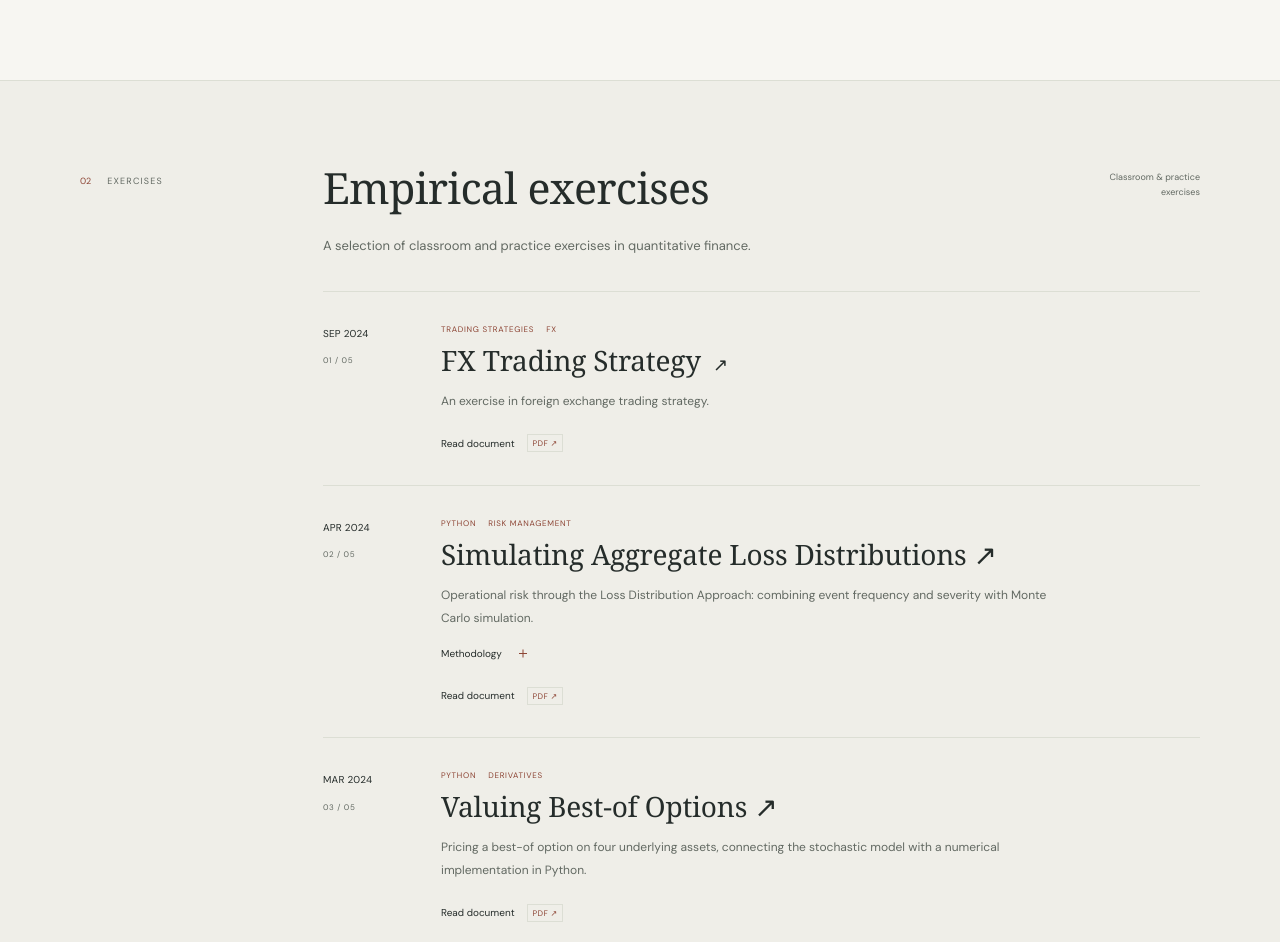
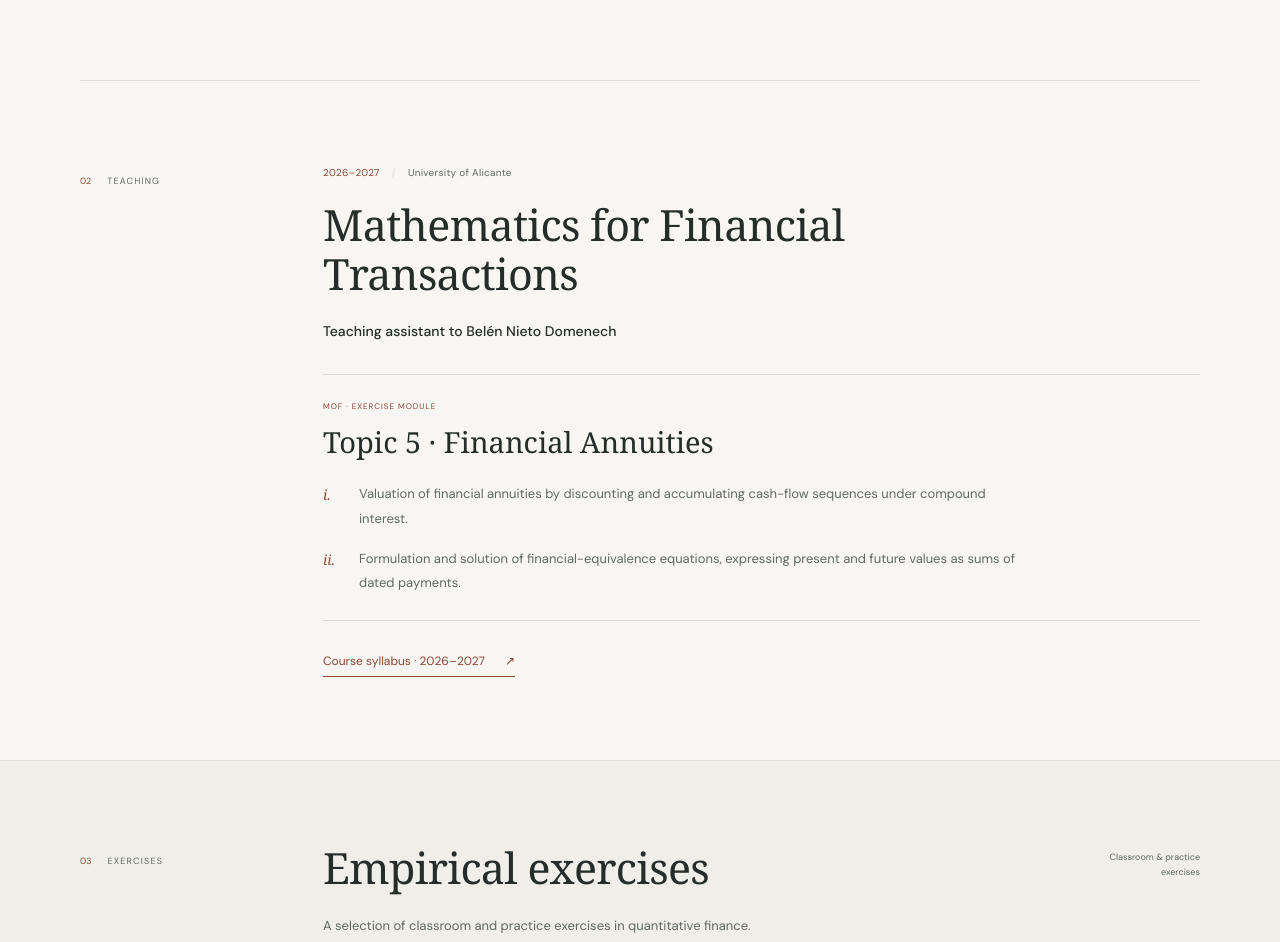
Before and after one commit to Pabloesparciacasado/website, a plain HTML site: page index.html in a window 1280 px wide. Shown: the part 1214-2156 px from the top of the page. Drawn offline with Linux system fonts and the light colour scheme; a web font is replaced by a local one.

Commit message:
Add bilingual MOF teaching section: index.html

```diff
--- a/index.html
+++ b/index.html
@@ -20,6 +20,7 @@
       <a class="wordmark" href="#about" aria-label="Pablo Esparcia Casado, home">Pablo Esparcia<span class="accent">.</span></a>
       <nav aria-label="Main navigation" class="desktop-nav">
         <a href="#research" data-i18n="navResearch">Research</a>
+        <a href="#teaching" data-i18n="navTeaching">Teaching</a>
         <a href="#projects" data-i18n="navProjects">Exercises</a>
         <a href="#background" data-i18n="navBackground">Background</a>
         <a href="#contact" data-i18n="navContact">Contact</a>
@@ -31,7 +32,7 @@
       </div>
     </div>
     <nav class="mobile-nav" id="mobile-nav" aria-label="Mobile navigation" hidden>
-      <a href="#research" data-i18n="navResearch">Research</a><a href="#projects" data-i18n="navProjects">Exercises</a><a href="#background" data-i18n="navBackground">Background</a><a href="#contact" data-i18n="navContact">Contact</a>
+      <a href="#research" data-i18n="navResearch">Research</a><a href="#teaching" data-i18n="navTeaching">Teaching</a><a href="#projects" data-i18n="navProjects">Exercises</a><a href="#background" data-i18n="navBackground">Background</a><a href="#contact" data-i18n="navContact">Contact</a>
     </nav>
   </header>
   <main id="main">
@@ -67,9 +68,26 @@
         <a class="text-link" href="https://www.linkedin.com/in/pablo-esparcia-casado/" target="_blank" rel="noopener noreferrer"><span data-i18n="followResearch">Follow my academic journey</span><span aria-hidden="true">↗</span></a>
       </div>
     </section>
+    <section class="section container teaching-section" id="teaching" aria-labelledby="teaching-title">
+      <div class="section-label"><span class="section-number">02</span><span data-i18n="teachingLabel">TEACHING</span></div>
+      <div class="section-content">
+        <p class="teaching-year"><span>2026–2027</span><span class="teaching-separator" aria-hidden="true">/</span><span data-i18n="university">University of Alicante</span></p>
+        <h2 id="teaching-title" data-i18n="teachingTitle">Mathematics for Financial Transactions</h2>
+        <p class="teaching-role" data-i18n="teachingRole">Teaching assistant to Belén Nieto Domenech</p>
+        <div class="teaching-module">
+          <p class="small-overline" data-i18n="teachingModuleLabel">MOF · EXERCISE MODULE</p>
+          <h3 data-i18n="teachingModule">Topic 5 · Financial Annuities</h3>
+          <ol class="teaching-exercises">
+            <li><span class="exercise-symbol" aria-hidden="true">i.</span><p data-i18n="teachingExerciseOne">Valuation of financial annuities by discounting and accumulating cash-flow sequences under compound interest.</p></li>
+            <li><span class="exercise-symbol" aria-hidden="true">ii.</span><p data-i18n="teachingExerciseTwo">Formulation and solution of financial-equivalence equations, expressing present and future values as sums of dated payments.</p></li>
+          </ol>
+        </div>
+        <a class="text-link" href="https://cvnet.cpd.ua.es/Guia-Docente/GuiaDocente/Index?scaca=2026-27&amp;wcodasi=22013&amp;wcodest=C152&amp;wlengua=es" target="_blank" rel="noopener noreferrer"><span data-i18n="teachingSyllabus">Course syllabus · 2026–2027</span><span aria-hidden="true">↗</span></a>
+      </div>
+    </section>
     <section class="projects-shell" id="projects" aria-labelledby="projects-title">
       <div class="container section projects-section">
-        <div class="section-label"><span class="section-number">02</span><span data-i18n="projectsLabel">EXERCISES</span></div>
+        <div class="section-label"><span class="section-number">03</span><span data-i18n="projectsLabel">EXERCISES</span></div>
         <div class="section-content">
           <div class="section-heading-row"><h2 id="projects-title" data-i18n="projectsTitle">Empirical exercises</h2><span class="small-note" data-i18n="projectsNote">Classroom & practice exercises</span></div>
           <p class="section-lead" data-i18n="projectsLead">A selection of classroom and practice exercises in quantitative finance.</p>
@@ -85,7 +103,7 @@
       </div>
     </section>
     <section class="section container" id="background" aria-labelledby="background-title">
-      <div class="section-label"><span class="section-number">03</span><span data-i18n="backgroundLabel">BACKGROUND</span></div>
+      <div class="section-label"><span class="section-number">04</span><span data-i18n="backgroundLabel">BACKGROUND</span></div>
       <div class="section-content">
         <h2 id="background-title" data-i18n="backgroundTitle">An academic path in finance.</h2>
         <div class="education-list">
@@ -98,7 +116,7 @@
       </div>
     </section>
     <section class="contact-shell" id="contact" aria-labelledby="contact-title"><div class="section container contact-section">
-      <div class="section-label"><span class="section-number">04</span><span data-i18n="contactLabel">CONTACT</span></div>
+      <div class="section-label"><span class="section-number">05</span><span data-i18n="contactLabel">CONTACT</span></div>
       <div class="section-content"><p class="eyebrow" data-i18n="contactEyebrow">RESEARCH STARTS WITH A CONVERSATION</p><h2 id="contact-title" data-i18n="contactTitle">Let’s exchange ideas.</h2><p class="section-lead" data-i18n="contactLead">For research conversations, questions about my projects or constructive feedback, feel free to get in touch.</p><a class="email-link" href="mailto:pablo.esparcia@ua.es">pablo.esparcia@ua.es <span aria-hidden="true">↗</span></a><div class="social-links"><a href="https://www.linkedin.com/in/pablo-esparcia-casado/" target="_blank" rel="noopener noreferrer">LinkedIn ↗</a><a href="https://github.com/Pabloesparciacasado" target="_blank" rel="noopener noreferrer">GitHub ↗</a><a href="https://orcid.org/0000-0002-2571-3491" target="_blank" rel="noopener noreferrer">ORCID ↗</a><a href="https://www.researchgate.net/profile/Pablo-Esparcia-Casado-2" target="_blank" rel="noopener noreferrer">ResearchGate ↗</a></div></div>
     </div></section>
   </main>
```
